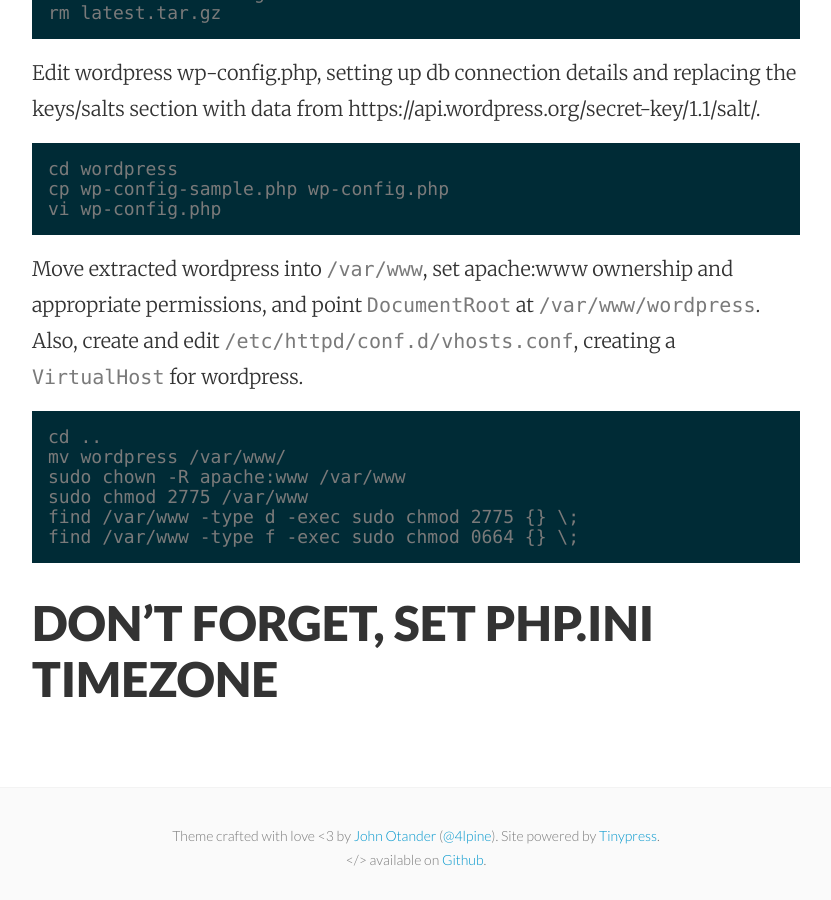
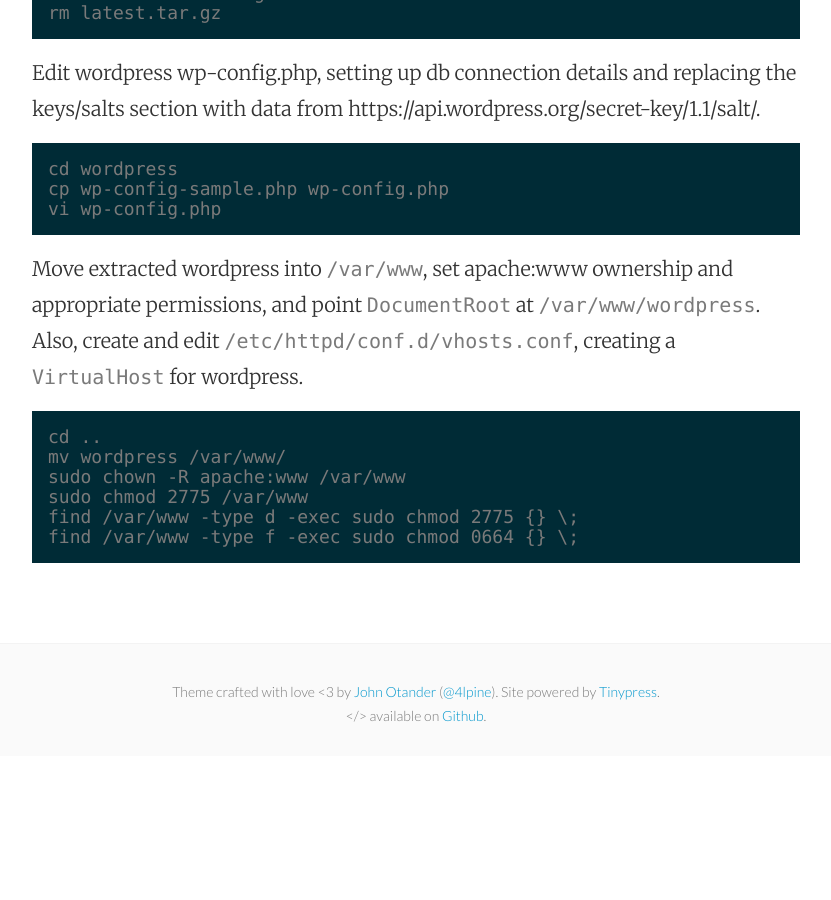
Before and after one commit to mattymaloney/mattymaloney.github.io, a Jekyll site: the page built from _posts/2016-03-28-apache-php-wordpress-phpmyadmin-aws-vpc-ec2-linux-rds-mariadb.md, in a window 1280 px wide and 900 px high, scrolled down 19677 px. Shown: the whole window, without its empty margins (224-1055 px from the left). Built offline with Jekyll 4.4.1, drawn with Linux system fonts in a browser that asks for light colours; after the commit the page ends 20433 px from its top, so only the background shows below that.

Commit message:
Updated 2016-03-28-apache-php-wordpress-phpmyadmin-aws-vpc-ec2-linux-rds-mariadb.md

````diff
--- a/_posts/2016-03-28-apache-php-wordpress-phpmyadmin-aws-vpc-ec2-linux-rds-mariadb.md
+++ b/_posts/2016-03-28-apache-php-wordpress-phpmyadmin-aws-vpc-ec2-linux-rds-mariadb.md
@@ -720,5 +720,3 @@
 find /var/www -type d -exec sudo chmod 2775 {} \;
 find /var/www -type f -exec sudo chmod 0664 {} \;
 ```
-
-## DON'T FORGET, SET PHP.INI TIMEZONE
````
